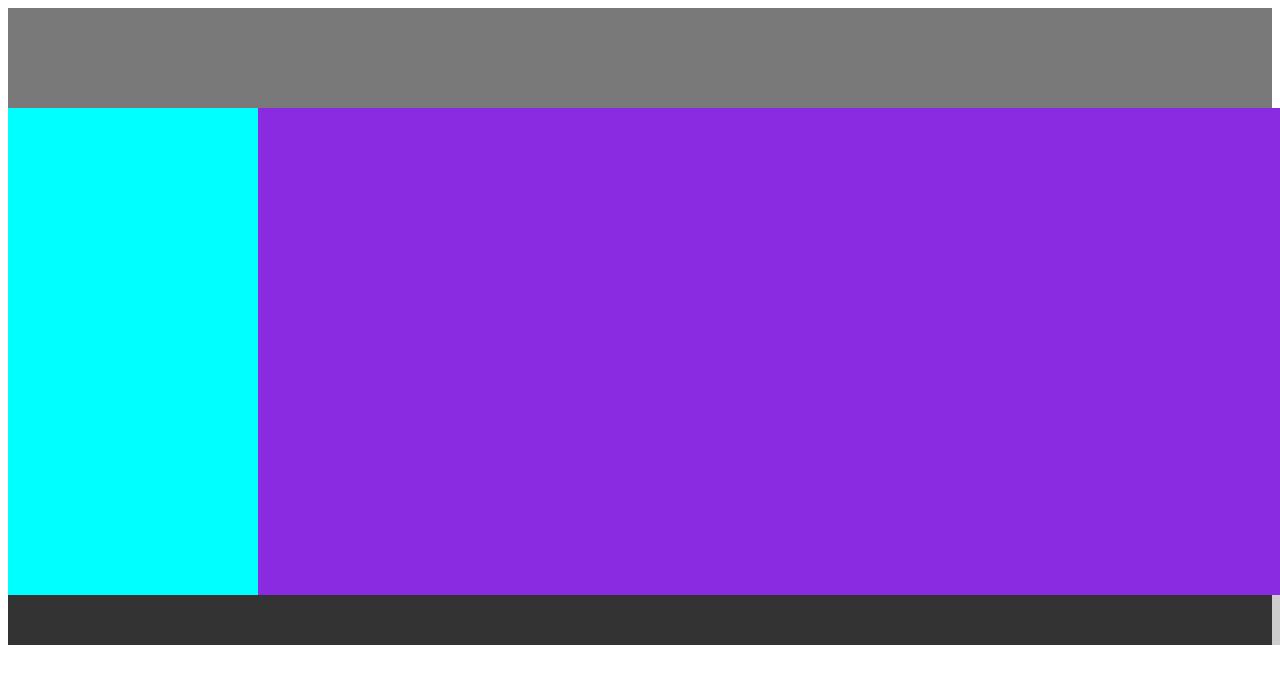
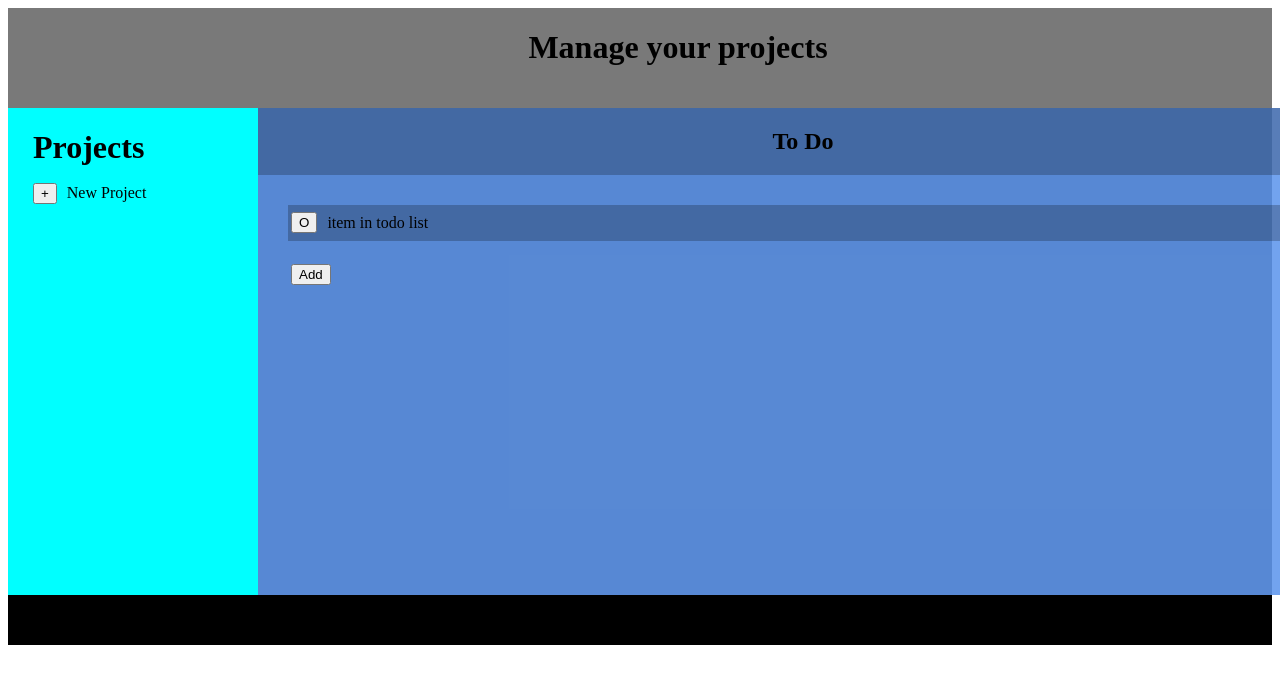
Before and after one commit to Calvin-Buckle/to-do-lists, a website built with webpack: page dist/index.html in a window 1280 px wide. Shown: the top 684 px of the page. Built offline with nearby package versions, Linux system fonts and the light colour scheme.

Commit message:
create basic layout

```diff
--- a/dist/index.html
+++ b/dist/index.html
@@ -8,10 +8,31 @@
 </head>
 <body>
     <div class="container">
-      <div class="header"></div>
+      <div class="header"><h1>Manage your projects</h1></div>
       <div class="content">
-        <div class="project-board"></div>
-        <div class="to-do-lists"></div>
+        <div class="project-board">
+            <div class="project-board-header"><h1>Projects</h1></div>
+                <div class="button-holder">
+                <button>+</button> New Project
+            </div>
+
+
+        </div>
+        <div class="to-do-list">
+            <div class="to-do-list-header"><h2>To Do</h2></div>
+            <div class="to-do-list-holder">
+                <div class="to-do-item">
+                <div id="check-item">
+                <button>O</button>
+                <p>item in todo list</p>
+                </div>
+                    <button>X</button>
+                </div>
+                    <div class="add-to-do-list-item"><button>Add</button></div>
+        </div>
+            </div>
+
+        </div>
       </div>
       <div class="footer"></div>
 
--- a/dist/styles.css
+++ b/dist/styles.css
@@ -7,6 +7,8 @@
 
 .header{
     background-color: rgba(255, 255, 255, 0.473);
+    display: flex;
+    justify-content: center;
 }
 
 .content{
@@ -15,11 +17,83 @@
     background-color:rgba(0, 0, 255, 0.315);
 
 }
+
+
+
+
+
 .project-board{
     background-color: aqua;
-}
-.to-do-lists{
-    background-color: blueviolet;
+    display: grid;
+    justify-content: center;
+    grid-template-rows:60px 420px ;
+    grid-template-columns: 200px;
 }
 
+.button-holder{
+    display: flex;
+    align-content: center;
+    align-items: center;
+    height:50px ;
+    gap: 10px;
+}
+
+
+
+
+
+
+
+.to-do-list{
+    background-color: rgba(104, 162, 236, 0.842);
+}
+
+.to-do-list-header{
+    display: flex;
+    justify-content: center;
+    background-color: rgba(0, 0, 0, 0.233);
+
+}
+
+.to-do-list-holder{
+    display: flex;
+    flex-direction: column;
+    gap:20px;
+
+}
+
+.to-do-item{
+    display: flex;
+    height: 30px;
+    flex-direction: row;
+    align-items: center;
+    justify-content: space-between;
+    margin-left:30px;
+    margin-top: 30px;
+    background-color: rgba(0, 0, 0, 0.233);
+    padding:3px;
+}
+#check-item{
+    display: flex;
+    flex-direction: row;
+    gap: 10px;
+    align-items: center;
+}
+
+.add-to-do-list-item{
+    width: 110px;
+    margin-left:30px;
+    padding:3px;
+
+}
+
+
+
+
+
+
+
+
+
+
 .footer{background-color:rgba(128, 128, 128, 0.397) ;}
```
